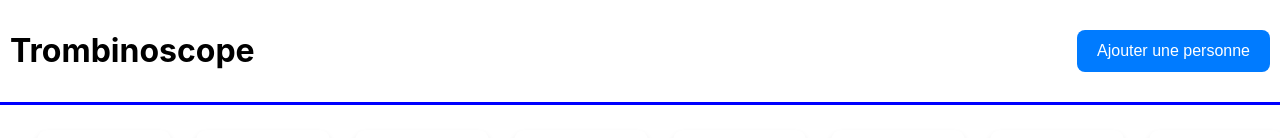
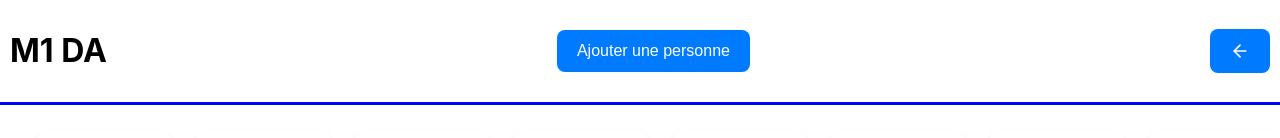
Before and after one commit to lugmog2728/TypeScript-Trombinoscope-GARDANNE_MATHON, a React (Create React App) app: page /trombi/1 in a window 1280 px wide. Shown: the top 138 px of the page. Built offline with nearby package versions, Linux system fonts and the light colour scheme; grey boxes are pictures that could not be loaded.

Commit message:
⚡️add navigate

```diff
--- a/package.json
+++ b/package.json
@@ -11,6 +11,7 @@
     "@types/node": "^16.18.126",
     "@types/react": "^19.0.10",
     "@types/react-dom": "^19.0.4",
+    "lucide-react": "^0.483.0",
     "react": "^19.0.0",
     "react-dom": "^19.0.0",
     "react-dropzone": "^14.3.8",
--- a/src/TrombiPage.tsx
+++ b/src/TrombiPage.tsx
@@ -1,11 +1,12 @@
 import React, { useState } from "react";
+import { useNavigate } from "react-router-dom";
+import { ArrowLeft } from "lucide-react"; // 🔹 Import de l'icône
 import PersonList from "./components/PersonList";
 import { Person } from "./types/Person";
 import { Trombi } from "./types/Trombi";
 import Modal from "./components/Modal";
 import AddPerson from "./components/AddPerson";
 import "./App.css";
-
 
 interface TrombiProps {
     trombi: Trombi;
@@ -14,6 +15,7 @@ interface TrombiProps {
 const TrombiPage: React.FC<TrombiProps> = ({ trombi }) => {
     const [personList, setPersonList] = useState<Person[]>(trombi.peoples);
     const [showModal, setShowModal] = useState(false);
+    const navigate = useNavigate(); // 🔹 Hook pour la navigation
 
     // 🔹 Ajoute une personne
     const addPerson = (newPerson: Person) => {
@@ -28,9 +30,10 @@ const TrombiPage: React.FC<TrombiProps> = ({ trombi }) => {
     return (
         <div>
             <div className="header">
-                <h1>Trombinoscope</h1>
-                <button onClick={() => setShowModal(true)}>
-                    Ajouter une personne
+                <h1>{trombi.name}</h1>
+                <button onClick={() => setShowModal(true)}>Ajouter une personne</button>
+                <button onClick={() => navigate("/")} style={{ marginLeft: "10px", display: "flex", alignItems: "center", gap: "5px" }}>
+                    <ArrowLeft size={20} />
                 </button>
             </div>
 
--- a/src/components/TrombiCard.tsx
+++ b/src/components/TrombiCard.tsx
@@ -1,20 +1,23 @@
-// TrombiCard.tsx
 import React from 'react';
-import {Trombi} from "../types/Trombi";
+import { useNavigate } from 'react-router-dom';
+import { Trombi } from "../types/Trombi";
 import '../style/card.css';
 
 interface TrombiCardProps {
-    trombi: Trombi,
-    key?: number
+    trombi: Trombi;
 }
 
-const TrombiCard: React.FC<TrombiCardProps> = (props) => {
+const TrombiCard: React.FC<TrombiCardProps> = ({ trombi }) => {
+    const navigate = useNavigate();
+
+    const handleClick = () => {
+        navigate(`/trombi/${trombi.id}`); // Redirection vers "/trombi/id"
+    };
+
     return (
-        <div
-            className="card"
-        >
-            <img src={props.trombi.photo} alt={props.trombi.name}/>
-            <p>{props.trombi.name}</p>
+        <div className="card" onClick={handleClick} style={{ cursor: "pointer" }}>
+            <img src={trombi.photo} alt={trombi.name} />
+            <p>{trombi.name}</p>
         </div>
     );
 };
--- a/src/style/card.css
+++ b/src/style/card.css
@@ -11,6 +11,7 @@
 .card:hover {
     transform: translateY(-5px);
     box-shadow: 0 6px 10px rgba(0, 0, 0, 0.15);
+    cursor: pointer;
 }
 
 .card img {
```
Also changed, not shown: 1 other file (tests, documents, lock files or other folders).
